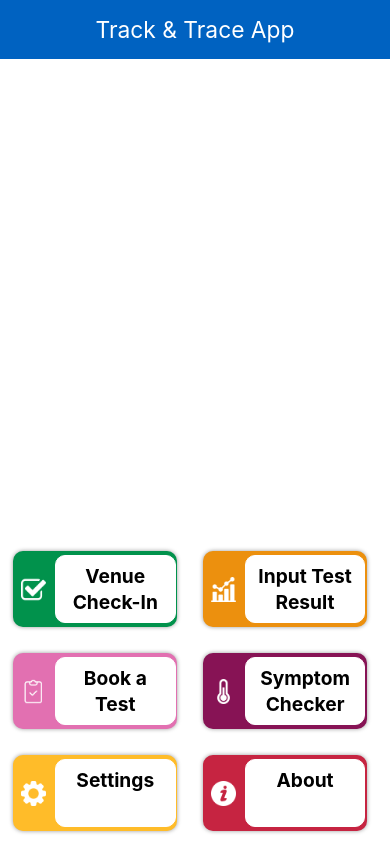
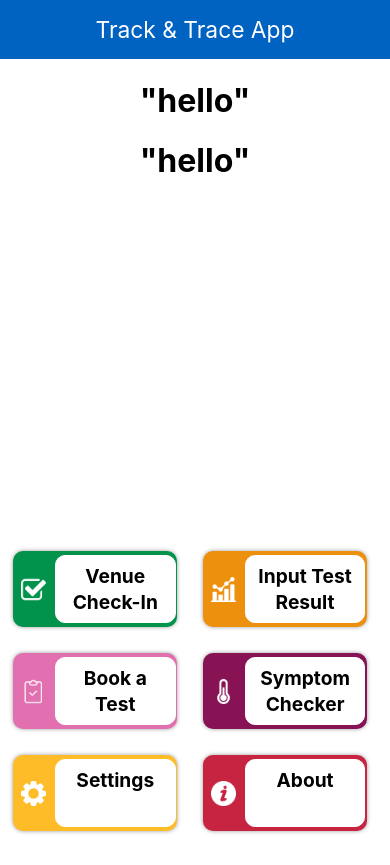
Before and after one commit to mysteryt0ur/SD3Coursework, a React (Create React App) app in the folder track-and-trace/: page / in a window 390 px wide. Before the commit the page ends 844 px from the top, so only its background shows below. Built offline with nearby package versions, Linux system fonts and the light colour scheme.

Commit message:
adding skeleton responsive dashboard components

```diff
--- /dev/null
+++ b/track-and-trace/src/components/IsoCountdown.js
@@ -0,0 +1,16 @@
+import React from 'react';
+
+class IsoCountdown extends React.Component {
+
+    render() {
+        return (
+            <div>
+                <div>
+                    <h1>"hello"</h1>
+                </div>
+            </div>
+        )
+    }
+}
+
+export default IsoCountdown;
--- /dev/null
+++ b/track-and-trace/src/components/postcodeChecker.js
@@ -0,0 +1,16 @@
+import React from 'react';
+
+class PostcodeChecker extends React.Component {
+
+    render() {
+        return (
+            <div>
+                <div>
+                    <h1>"hello"</h1>
+                </div>
+            </div>
+        )
+    }
+}
+
+export default PostcodeChecker;
--- a/track-and-trace/src/pages/dashboard.js
+++ b/track-and-trace/src/pages/dashboard.js
@@ -5,6 +5,9 @@ import testIcon from '../images/notepad.png';
 import symptomIcon from '../images/thermometer.png';
 import settingsIcon from '../images/settings.png'
 import aboutIcon from '../images/about.png'
+import IsoCountdown from '../components/IsoCountdown'
+import PostcodeChecker from '../components/postcodeChecker'
+
 
 class Dashboard extends React.Component {
 
@@ -12,6 +15,8 @@ class Dashboard extends React.Component {
         return (
             <div className="content-inner">
                 <div id="responsive-dashboard">
+                    <PostcodeChecker />
+                    <IsoCountdown />
                 </div>
                 <div id="button-holder">
                     <div className="row">
```
Also changed, not shown: 1 other file (tests, documents, lock files or other folders).
